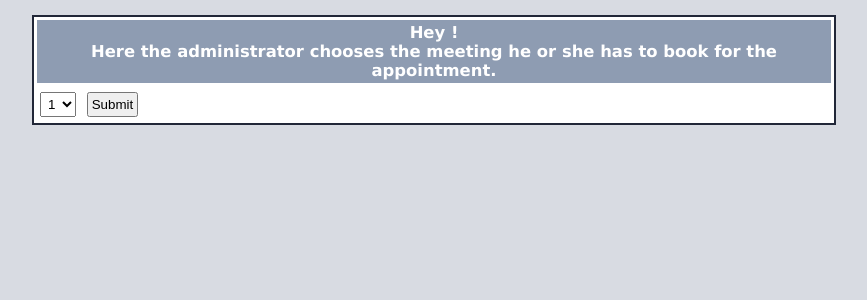
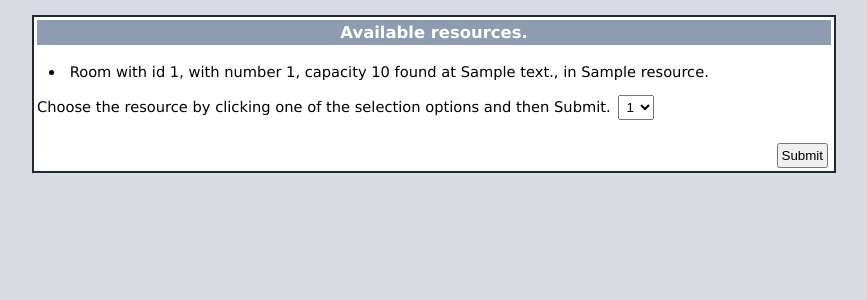
Before and after one commit to alisemi/DD1368_DatabaseTechnology, a PHP site: page /welcome.php in a window 1280 px wide. Shown: the top 300 px of the page, without its empty margins (206-1073 px from the left). Run offline with PHP 8.4, Linux system fonts and the light colour scheme; tables that the repository leaves empty hold one stand-in row (values such as "Sample post"); data that the repository does not hold is empty.

Commit message:
List view.

```diff
--- a/php/connection1.php
+++ b/php/connection1.php
@@ -105,7 +105,7 @@
                $stmt->execute();
                $result = $stmt->fetchAll();
                ?>
-            <div style="align:left">
+            <div style="text-align:left">
                <?php
                   // Print everything
                   foreach($result as $row) {
--- a/php/welcome.php
+++ b/php/welcome.php
@@ -87,8 +87,7 @@
    <body>
       <div class="main_page">
          <div class="section_header">
-            Hey !
-            <br>Here the administrator chooses the meeting he or she has to book for the appointment.
+Available resources.
          </div>
          <form action="result.php" method="post" style="vertical-align: left; margin: 0px;">
 	    <input type="hidden" name="userID" value="<?=$_POST['select'];?>">
@@ -108,8 +107,6 @@
                	$new_start_time = date('H:i:s', strtotime($_POST['start_time']));
                	$new_end_time   = date('H:i:s', strtotime($_POST['end_time']));
                	$vari 		= ($_POST['select']);
-
-                echo "$vari";
 
 
                	$conn = new PDO("mysql:host=$servername;dbname=dd1368", $username, $password);
@@ -131,6 +128,19 @@
                	$result = $stmt->fetchAll();
              ?>
 
+            <div style="text-align:left">
+               <?php
+                  // Print everything
+                  foreach($result as $row) {
+                  	echo "<li>" ;
+                  	echo "Room with id ", $row['id'].", with number ",$row['room_no'].", capacity ",$row['capacity']." found at ",$row['address']. ", in ", $row['building_name'].".";
+                  	echo "</li>";
+                  }
+
+                  ?>
+            </div>
+
+    	    Choose the resource by clicking one of the selection options and then Submit.
             <select name='resourceSelecter' class="floating_element">
                <?php foreach ($result as $row): ?>
                <option><?=$row['id']//.". ",$row['room_no']." has capacity ",$row['capacity']." and is in (",$row['address']. ",",$row['building_name'].")."?></option>
@@ -144,14 +154,14 @@
 
                // Send to the result.php file.
 	       if(isset($_POST['resourceSelecter'])){
+
                  echo "selected size: ".htmlspecialchars($_POST['resourceSelecter']);
                }
 
-
                 $conn = null;
                ?>
-
-            <input type="submit" name="submit" id="submit" class="button" value="Submit"/>
+		<br><br>
+            <input type="submit" name="submit" id="submit" class="button" style="float:right" value="Submit"/>
          </form>
       </div>
    </body>
```
